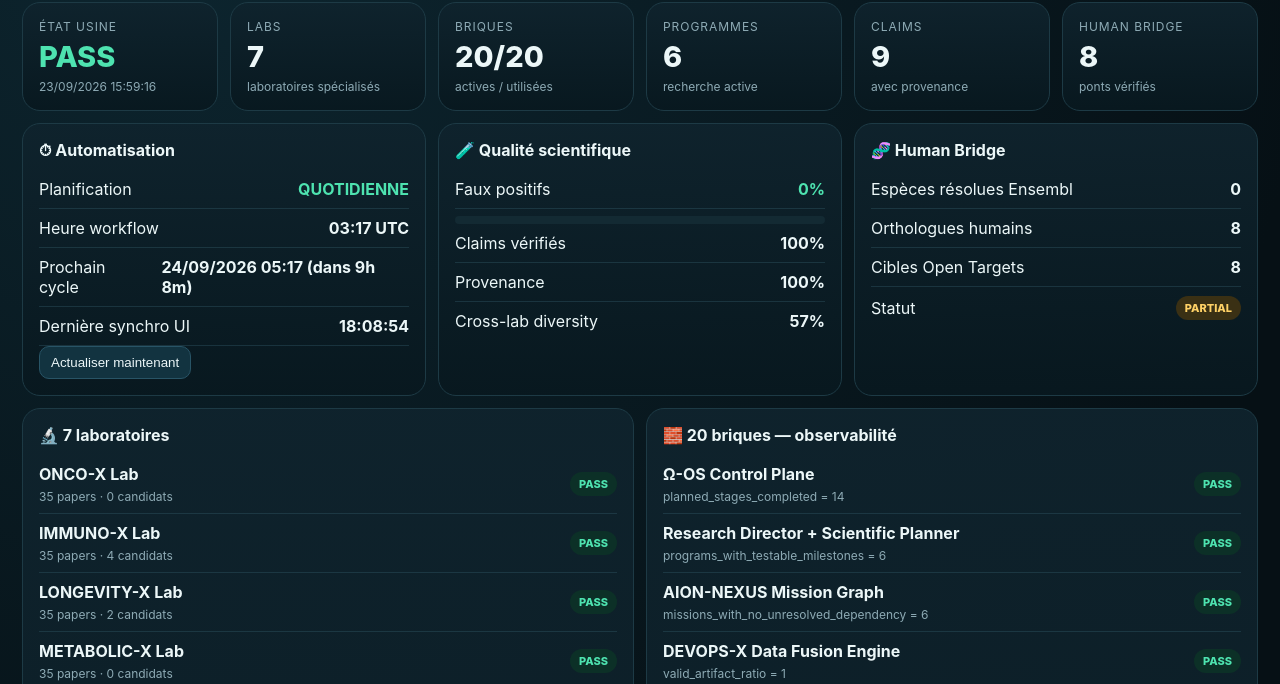
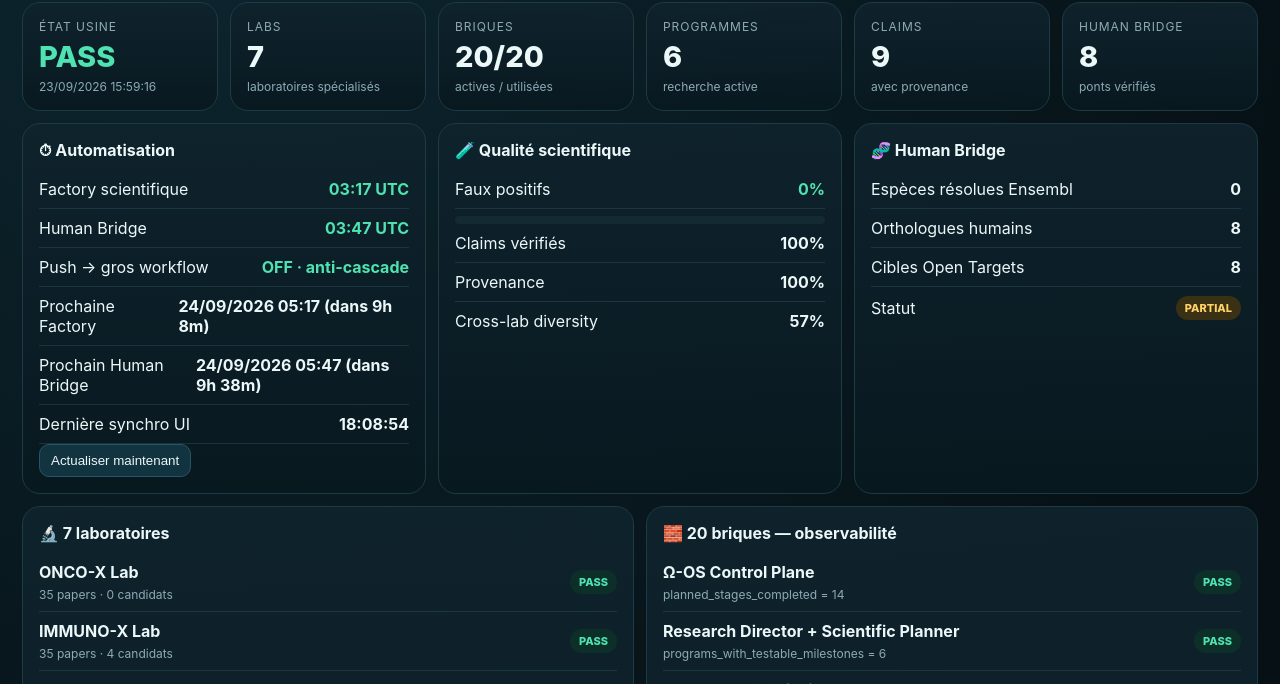
Before and after one commit to Dr-starck66/bio-mimic-x-discovery-factory, a plain HTML site: page public/index.html in a window 1280 px wide. Shown: the part 116-800 px from the top of the page. Drawn offline with Linux system fonts and the light colour scheme.

Commit message:
ui: show anti-cascade scheduling in Control Center

```diff
--- a/public/index.html
+++ b/public/index.html
@@ -43,9 +43,11 @@ button{background:#123340;color:var(--text);border:1px solid #285466;padding:8px
 
     <section class="card wide4">
       <h2>⏱ Automatisation</h2>
-      <div class="row"><span>Planification</span><b class="ok">QUOTIDIENNE</b></div>
-      <div class="row"><span>Heure workflow</span><b>03:17 UTC</b></div>
-      <div class="row"><span>Prochain cycle</span><b id="nextRun">—</b></div>
+      <div class="row"><span>Factory scientifique</span><b class="ok">03:17 UTC</b></div>
+      <div class="row"><span>Human Bridge</span><b class="ok">03:47 UTC</b></div>
+      <div class="row"><span>Push → gros workflow</span><b class="ok">OFF · anti-cascade</b></div>
+      <div class="row"><span>Prochaine Factory</span><b id="nextRun">—</b></div>
+      <div class="row"><span>Prochain Human Bridge</span><b id="nextBridge">—</b></div>
       <div class="row"><span>Dernière synchro UI</span><b id="uiSync">—</b></div>
       <button onclick="location.reload()">Actualiser maintenant</button>
     </section>
@@ -114,7 +116,8 @@ function nextDailyUtc(h=3,m=17){
 }
 async function get(path){const r=await fetch(path+'?v='+Date.now(),{cache:'no-store'});if(!r.ok)throw new Error(path+' HTTP '+r.status);return r.json()}
 (async()=>{
-  $('#nextRun').textContent=nextDailyUtc();
+  $('#nextRun').textContent=nextDailyUtc(3,17);
+  $('#nextBridge').textContent=nextDailyUtc(3,47);
   $('#uiSync').textContent=new Date().toLocaleTimeString('fr-FR');
   const alerts=[];
   try{
```
